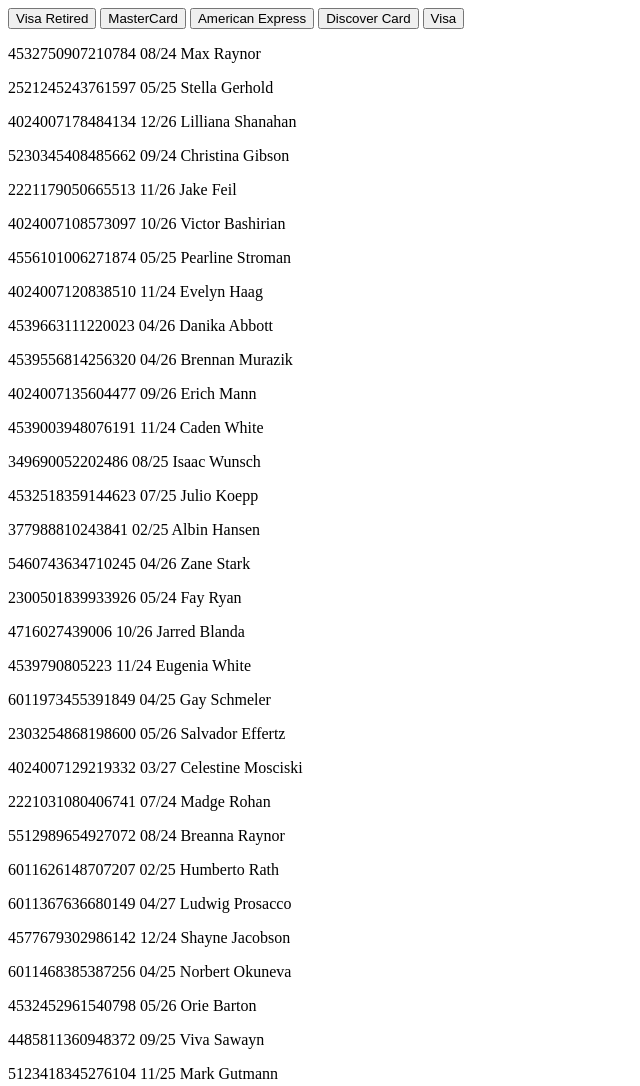
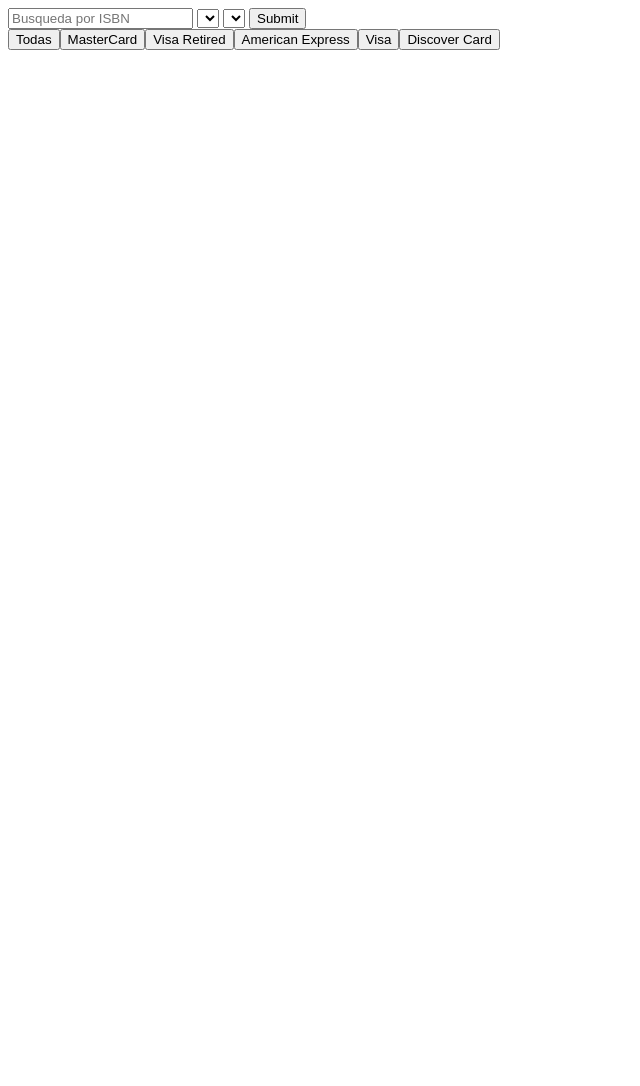
Before and after one commit to LuLuMS0206/practicaCreditCards--Js, a plain HTML site: page index.html in a window 1280 px wide. Shown: the top 1086 px of the page, without its empty margins (0-640 px from the left). After the commit the page ends 800 px from the top, so only its background shows below. Drawn offline with Linux system fonts and the light colour scheme.

Commit message:
exerciseCards

```diff
--- a/cards.js
+++ b/cards.js
@@ -712,69 +712,78 @@ let cards = [
 //1
 
 
-let infoCard;
+const writeCardListInHtml = (cardList) => {
+	cardsElement.innerHTML = "";
+	cardList.forEach((card) => {
+		const carta = document.createElement("p");
+		carta.innerText = `${card.type} ${card.number} ${card.expiration}`;
+		cardsElement.appendChild(carta);
+	});
+};
 
-function filterCardsButtons(cards) {
-    const infoCardId = document.getElementById("infoCardId");
-    infoCardId.innerHTML = "";
+let cardTypes = [];
+let cardsFiltered = [];
 
-    cards.forEach(card => {
-        infoCard = document.createElement("p");
-        infoCard.innerText = ` ${card.number} ${card.expiration} ${card.owner}`;
-        infoCardId.appendChild(infoCard);
-    });
-}
-filterCardsButtons(cards);
+const root = document.getElementById("root");
+const cardsElement = document.getElementById("cards");
 
-//FILTROS BOTONES
-const buttonVisaRetired = document.getElementById('visaRetired');
-buttonVisaRetired.addEventListener('click', () => {
-    let filterCards = cards.filter(card => card.type === "Visa Retired");
-    filterCardsButtons(filterCards); // llamo a la funcion para generar la lista de personas
+cards.forEach((cardSingular) => {
+	if (!cardTypes.includes(cardSingular.type))
+		cardTypes.push(cardSingular.type);
+});
+console.log(cardTypes);
+
+const button = document.createElement("button");
+button.innerText = "Todas";
+button.addEventListener("click", () => {
+	cardsElement.innerHTML = "";
+	cardsFiltered = cards
+	writeCardListInHtml(cards);
+});
+root.appendChild(button);
+
+cardTypes.forEach((type) => {
+	console.log(type);
+	const button = document.createElement("button");
+	button.innerText = type;
+
+	button.addEventListener("click", () => {
+		cardsElement.innerHTML = "";
+		cardsFiltered = cards.filter((card) => card.type === type)
+		writeCardListInHtml(cards.filter((card) => card.type === type));
+	});
+
+	root.appendChild(button);
 });
 
-const buttonMasterCard = document.getElementById('masterCard');
-buttonMasterCard.addEventListener('click', () => {
-    let filterCards = cards.filter(card => card.type === "MasterCard");
-    filterCardsButtons(filterCards);
+writeCardListInHtml(cards);
+
+//2-3
+
+const input = document.createElement("input");
+input.addEventListener("change", (event) => {
+	let userInput = event.target.value;
+	/*
+		EL user input nos da 05 06 07...
+		pero el expiration 05/24 04/25
+		¿Cómo comparo los 2 primero numers con el user input?
+		¿Como cojo del string solo los 2 primeros numeros?
+	*/
+
+	// Con splice
+	/*writeCardListInHtml(
+		cards.filter((card) => card.expiration.slice(0, 2) === userInput)
+	); */
+
+	writeCardListInHtml(
+		cardsFiltered.filter(
+			(card) =>
+				card.expiration.split("/")[0] >= userInput.split("/")[0] &&
+				card.expiration.split("/")[1] >= userInput.split("/")[1]
+		)
+	);
 });
 
-const buttonAmericanExpress = document.getElementById('americanExpress');
-buttonAmericanExpress.addEventListener('click', () => {
-    let filterCards = cards.filter(card => card.type === "American Express");
-    filterCardsButtons(filterCards);
-});
+root.appendChild(input);
 
-const buttonDiscoverCard = document.getElementById('discoverCard');
-buttonDiscoverCard.addEventListener('click', () => {
-    let filterCards = cards.filter(card => card.type === "Discover Card");
-    filterCardsButtons(filterCards);
-});
-
-const buttonVisa = document.getElementById('visa');
-buttonVisa.addEventListener('click', () => {
-    let filterCards = cards.filter(card => card.type === "Visa");
-    filterCardsButtons(filterCards);
-});
-
-
-
-//2
-
-//me creo el input para escribir fecha de caducidad de la tarjeta
-const inputCard = document.createElement("input");
-inputCard.setAttribute("type", "text");
-inputCard.setAttribute("placeholder", "MM/YY");
-partTwo2.appendChild(inputCard)
-
-function filteredCards(filteredCards) {
-    const infoCardId = document.getElementById("infoCardId");
-    infoCardId.innerHTML = "";
-
-    filteredCards.forEach(card => {
-        const infoCard = document.createElement("p");
-        infoCard.innerText = `${card.type} ${card.expiration} ${card.owner}`;
-        infoCardId.appendChild(infoCard);
-    });
-    console.log(filteredCards)
-}
+console.log();
--- a/index.html
+++ b/index.html
@@ -20,7 +20,22 @@
     <p id="resultcardExpiration"></p>
     </div> -->
 
-    <div id="root">
+    <form id="searchForm">
+        <input type="text" id="searchIsbn" placeholder="Busqueda por ISBN"/>
+        <select id="genreSelector" name="genre">
+
+        </select>
+        <select id="authorSelector" name="author">
+
+        </select>
+        <input type="submit"/>
+    </form>
+    <div id="buttons"></div>
+    <div  id="root">
+
+    </div>
+
+    <!-- <div id="root">
         <button id="visaRetired">Visa Retired</button>
         <button id="masterCard">MasterCard</button>
         <button id="americanExpress">American Express</button>
@@ -32,7 +47,7 @@
 
 <div id="partTwo2">
 
-</div>
+</div> -->
 
 <!-- <div id="infoCardId"></div> -->
 
```
